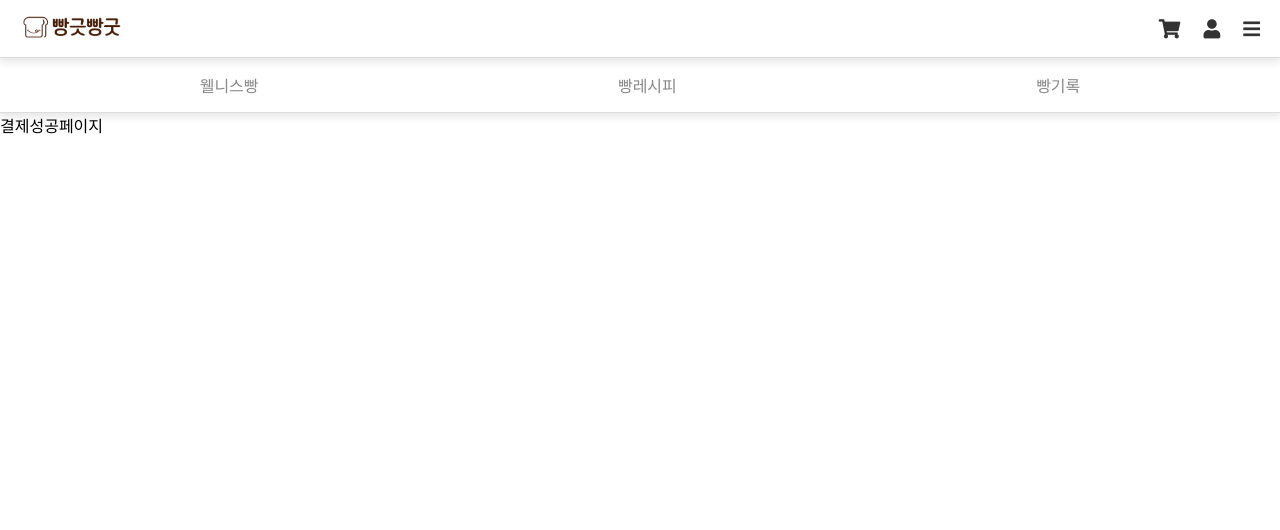
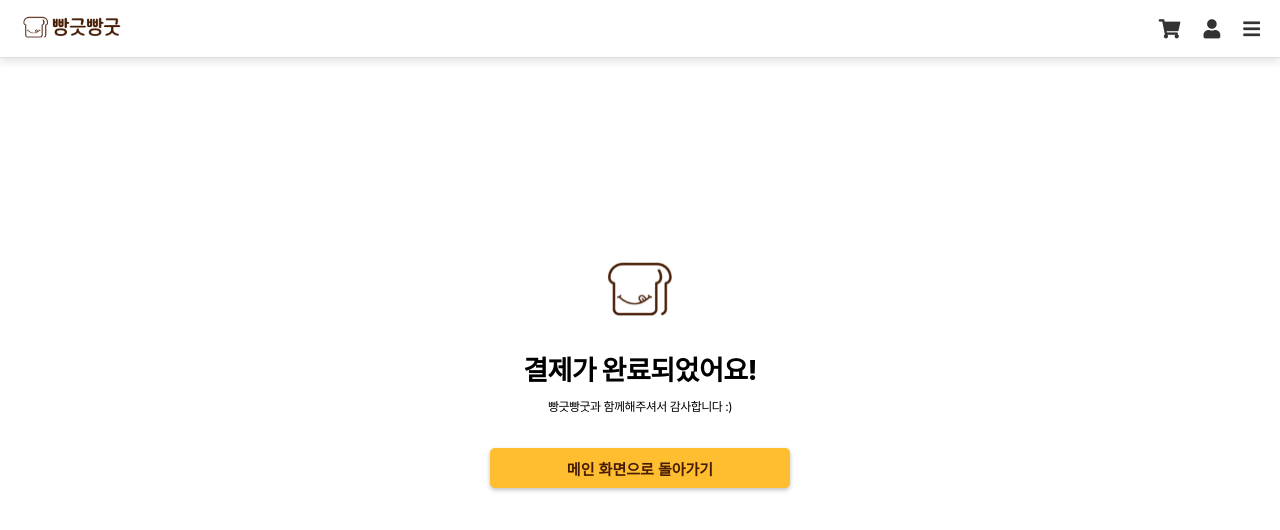
Before and after one commit to Likelion-at-SMWU-12th/DreamPatissier-Client, a React (Create React App) app in the folder dream/: page /cart/orderclear in a window 1280 px wide. Shown: the top 530 px of the page. Built offline with nearby package versions, Linux system fonts and the light colour scheme.

Commit message:
[Style] 결제완료페이지 UI완성

```diff
--- a/dream/src/pages/Menubar.js
+++ b/dream/src/pages/Menubar.js
@@ -5,7 +5,9 @@ import logo from "../assets/logo.png";
 
 const Menubar = () => {
   const location = useLocation();
-  const isTestPath = location.pathname.startsWith("/test");
+  const isTestPath =
+    location.pathname.startsWith("/test") ||
+    location.pathname.startsWith("/cart/orderclear");
 
   const getLinkClass = (path) => {
     return location.pathname.startsWith(path)
--- a/dream/src/pages/Order.js
+++ b/dream/src/pages/Order.js
@@ -1,11 +1,16 @@
-import React from "react";
+import React, { useState } from "react";
 import styled from "styled-components";
 import YellowBtn from "../components/YellowBtn";
 import TossPay from "../assets/tosspay.png";
 import NPay from "../assets/npay.png";
 import KakaoPay from "../assets/kakaopay.png";
+import { useNavigate } from "react-router-dom";
 
 const Order = () => {
+  const navigate = useNavigate();
+
+  const [selectedPay, setSelectedPay] = useState("");
+
   return (
     <>
       <DeliveryWrap>
@@ -23,21 +28,36 @@ const Order = () => {
       <PayWrap>
         <PayTitle>결제수단</PayTitle>
         <PayOption>
-          <StyledCheck type="checkbox" />
-          <PayText>
+          <StyledCheck
+            type="radio"
+            name="payment"
+            checked={selectedPay === "toss"}
+            onChange={() => setSelectedPay("toss")}
+          />
+          <PayText isSelected={selectedPay === "toss"}>
             <PayImage src={TossPay} alt="토스페이" /> 토스페이
           </PayText>
         </PayOption>
         <PayOption>
-          <StyledCheck type="checkbox" />
-          <PayText>
+          <StyledCheck
+            type="radio"
+            name="payment"
+            checked={selectedPay === "npay"}
+            onChange={() => setSelectedPay("npay")}
+          />
+          <PayText isSelected={selectedPay === "npay"}>
             <PayImage src={NPay} alt="네이버페이" />
             네이버페이
           </PayText>
         </PayOption>
         <PayOption>
-          <StyledCheck type="checkbox" />
-          <PayText>
+          <StyledCheck
+            type="radio"
+            name="payment"
+            checked={selectedPay === "kakao"}
+            onChange={() => setSelectedPay("kakao")}
+          />
+          <PayText isSelected={selectedPay === "kakao"}>
             <PayImage src={KakaoPay} alt="카카오페이" /> 카카오페이
           </PayText>
         </PayOption>
@@ -55,6 +75,7 @@ const Order = () => {
       </Guide>
       <ButtonContainer>
         <YellowBtn
+          onBtnClick={() => navigate("/cart/orderclear")}
           txt="결제하기"
           width={"85%"}
           position={"relative"}
@@ -157,7 +178,7 @@ const PayImage = styled.img`
 
 const PayText = styled.div`
   margin-left: 10px;
-  color: var(--grey);
+  color: ${(props) => (props.isSelected ? "var(--yellow)" : "var(--grey)")};
   display: flex;
   align-items: center;
   font-size: 13px;
--- a/dream/src/pages/OrderClear.js
+++ b/dream/src/pages/OrderClear.js
@@ -1,7 +1,49 @@
 import React from "react";
+import YellowBtn from "../components/YellowBtn";
+import LogoIcon from "../assets/logoIcon.svg";
+import styled from "styled-components";
+import { useNavigate } from "react-router-dom";
 
 const OrderClear = () => {
-  return <div>결제성공페이지</div>;
+  const navigate = useNavigate();
+
+  return (
+    <>
+      <Warp>
+        <Icon src={LogoIcon} />
+        <LargeText>결제가 완료되었어요!</LargeText>
+        <SmallText>빵긋빵굿과 함께해주셔서 감사합니다 :)</SmallText>
+        <YellowBtn
+          onBtnClick={() => navigate("/bakery")}
+          txt="메인 화면으로 돌아가기"
+          position={"relative"}
+        />
+      </Warp>
+    </>
+  );
 };
 
 export default OrderClear;
+
+const Warp = styled.div`
+  margin-top: 200px;
+  text-align: center;
+  align-items: center;
+`;
+const Icon = styled.img`
+  width: 66px;
+`;
+const LargeText = styled.div`
+  font-size: 27px;
+  font-weight: 800;
+  letter-spacing: -0.5px;
+  line-height: 50px;
+  color: black;
+  margin-top: 25px;
+`;
+const SmallText = styled.div`
+  font-size: 12px;
+  line-height: 22px;
+  letter-spacing: -0.5px;
+  margin-bottom: 30px;
+`;
```
